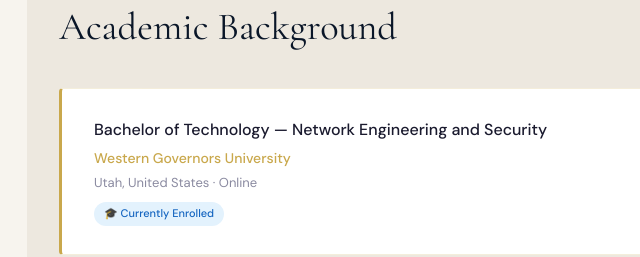
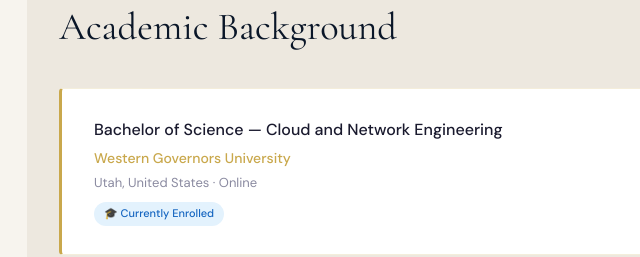
Before and after one commit to iaguirre11-wq/portfolio, a plain HTML site: page index.html in a window 1280 px wide. Shown: the part 3092-3349 px from the top of the page, 113-753 px from the left. Drawn offline with nearby package versions, Linux system fonts and the light colour scheme.

Commit message:
Updated for degree path change.

```diff
--- a/index.html
+++ b/index.html
@@ -207,7 +207,7 @@
   <h2 class="section-title">Academic Background</h2>
   <div class="edu-card">
     <div>
-      <div class="edu-degree">Bachelor of Technology — Network Engineering and Security</div>
+      <div class="edu-degree">Bachelor of Science — Cloud and Network Engineering</div>
       <div class="edu-school">Western Governors University</div>
       <div class="edu-detail">Utah, United States · Online</div>
       <div class="edu-status">🎓 Currently Enrolled</div>
```
